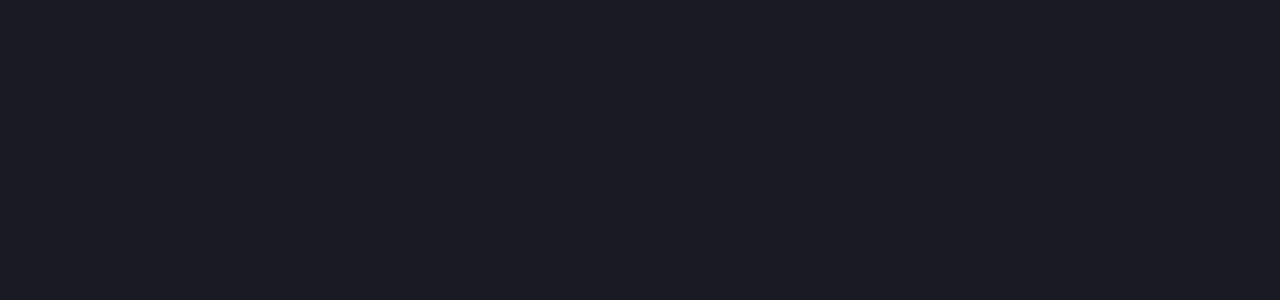
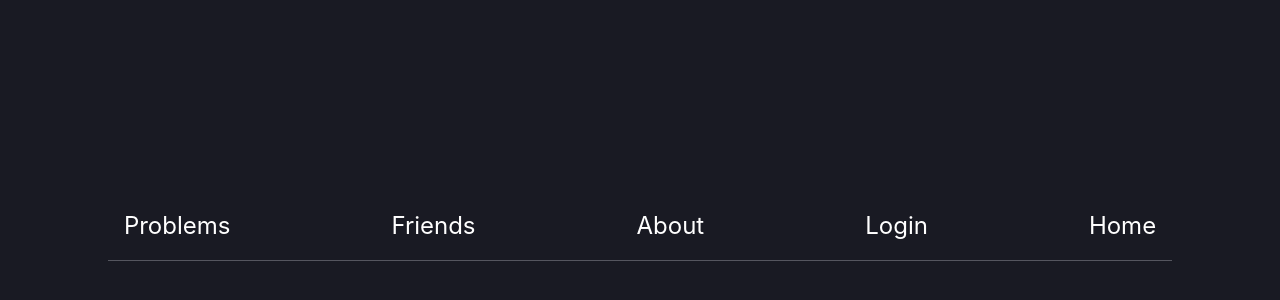
Before and after one commit to AlgoAlly/AlgoAlly, a React (Vite) app: page / in a window 1280 px wide. Before the commit this address had no page. Shown: the part 174-474 px from the top of the page. Built offline with nearby package versions, Linux system fonts and the light colour scheme.

Commit message:
feat(Profile-Page): added Navbar rendering to App.tsx, updated package.json for @heroicons/react

```diff
--- a/package.json
+++ b/package.json
@@ -15,7 +15,8 @@
     "react": "^18.3.1",
     "react-dom": "^18.3.1",
     "react-router-dom": "^7.1.5",
-    "tailwindcss": "^4.0.3"
+    "tailwindcss": "^4.0.3",
+    "@heroicons/react": "^2.2.0"
   },
   "devDependencies": {
     "@eslint/js": "^9.17.0",
--- a/src/App.tsx
+++ b/src/App.tsx
@@ -5,10 +5,12 @@
 import Profile from "./pages/Profile";
 import Problems from "./pages/Problems";
 import Login from "./pages/Login";
+import Navbar from "./components/Navbar";
 
 function App() {
   return (
     <>
+      <Navbar/>
       <Routes>
         <Route path="/profile" element={<Profile />} />
         <Route path="/problems" element={<Problems />} />
--- a/src/components/Inputs.tsx
+++ b/src/components/Inputs.tsx
@@ -1,5 +1,5 @@
 import { useState, useRef, useEffect } from "react";
-// import { ChevronDownIcon } from "@heroicons/react/24/solid";
+import { ChevronDownIcon } from "@heroicons/react/24/solid";
 import Button from './Button';
 
 const Inputs = () => {
```
